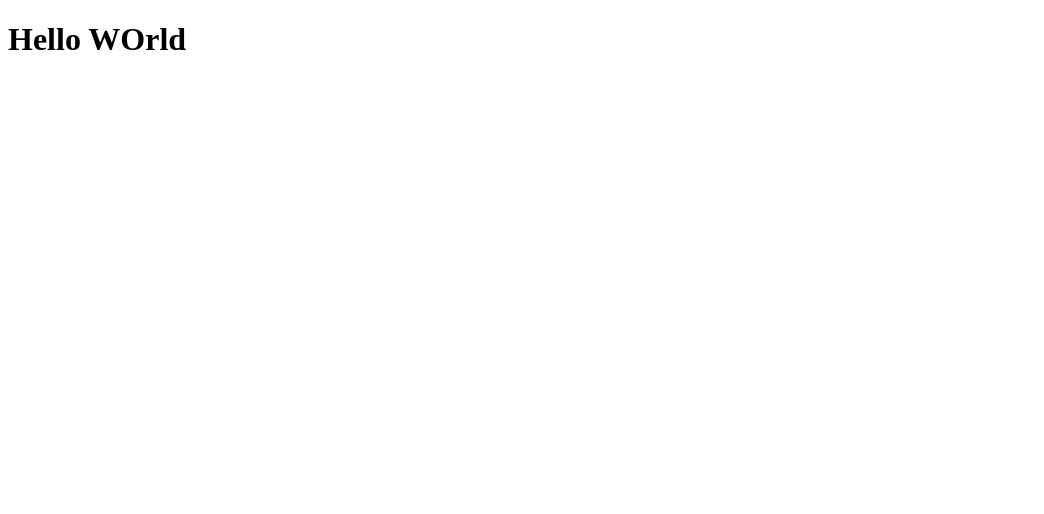
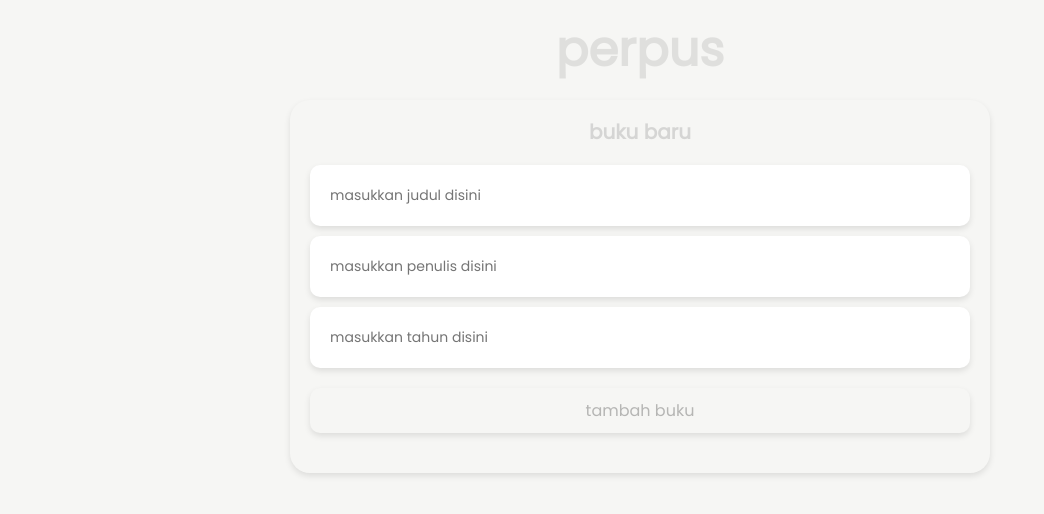
Before and after one commit to fajariadi-id/dicoding-fe-pemula, a plain HTML site: page index.html in a window 1280 px wide. Shown: the whole page, without its empty margins (0-1044 px from the left). Drawn offline with Linux system fonts and the light colour scheme.

Commit message:
add: design form add book

```diff
--- a/index.html
+++ b/index.html
@@ -4,9 +4,48 @@
     <meta charset="UTF-8" />
     <meta http-equiv="X-UA-Compatible" content="IE=edge" />
     <meta name="viewport" content="width=device-width, initial-scale=1.0" />
-    <title>Document</title>
+    <title>perpus</title>
+
+    <!-- CSS -->
+    <link rel="stylesheet" href="./styles.css" />
   </head>
   <body>
-    <h1>Hello WOrld</h1>
+    <nav class="navbar">
+      <h1>perpus</h1>
+    </nav>
+
+    <main class="container">
+      <section class="add-book">
+        <h2>buku baru</h2>
+
+        <form id="form">
+          <input
+            type="text"
+            class="input"
+            placeholder="masukkan judul disini"
+            autocomplete="off"
+          />
+          <input
+            type="text"
+            class="input"
+            placeholder="masukkan penulis disini"
+            autocomplete="off"
+          />
+          <input
+            type="text"
+            class="input"
+            placeholder="masukkan tahun disini"
+            autocomplete="off"
+          />
+
+          <!-- <ul class="todos" id="todos"></ul> -->
+        </form>
+
+        <button class="btn btn-submit">tambah buku</button>
+      </section>
+    </main>
+
+    <!-- javascript -->
+    <script src="./script.js"></script>
   </body>
 </html>
--- a/styles.css
+++ b/styles.css
@@ -0,0 +1,164 @@
+/* *======= Google Fonts =======* */
+@import url("https://fonts.googleapis.com/css2?family=Poppins:wght@200;400&display=swap&family=Roboto:wght@200;400&display=swap");
+
+/* *======= VARIABEL =======* */
+:root {
+  --ff-primary: "Poppins", sans-serif;
+  --ff-secondary: "Roboto", sans-serif;
+  --fw-reg: 400;
+  --fw-bold: 700;
+
+  --clr-white: #f6f6f4;
+  --clr-black: #222222;
+  --clr-black-hover: #222222cc;
+
+  --radius: 0.5rem;
+  --transition: all 0.3s ease;
+  --transition-cb: 0.5s cubic-bezier(0.68, -0.55, 0.265, 1.55);
+  --shadow-light: 0 3px 6px rgba(0, 0, 0, 0.3);
+}
+
+/* *======= GLOBAL STYLE =======* */
+*,
+::after,
+::before {
+  margin: 0;
+  padding: 0;
+  box-sizing: border-box;
+}
+
+html {
+  scroll-behavior: smooth;
+}
+
+body {
+  font-family: var(--ff-primary);
+  background-color: var(--clr-white);
+  color: var(--clr-black);
+  line-height: 1.5;
+  font-size: 0.875rem;
+}
+
+ul {
+  list-style: none;
+}
+
+a {
+  text-decoration: none;
+}
+
+img {
+  display: block;
+  width: 100%;
+}
+
+h1,
+h2,
+h3,
+h4 {
+  line-height: 1.25;
+}
+
+h1 {
+  font-size: 3rem;
+}
+h2 {
+  font-size: 2rem;
+}
+h3 {
+  font-size: 1.25rem;
+}
+h4 {
+  font-size: 0.875rem;
+}
+
+p {
+  margin-bottom: 1.25rem;
+}
+
+/* ==== styles ==== */
+.navbar {
+  /* background-color: red; */
+  background-color: var(--clr-white);
+  padding-bottom: 10px;
+  padding-top: 20px;
+  /* box-shadow: 0 3px 6px rgba(0, 0, 0, 0.05); */
+  position: fixed;
+  top: 0;
+  left: 0;
+  right: 0;
+  z-index: 999;
+}
+
+.navbar h1 {
+  text-align: center;
+
+  opacity: 0.1;
+}
+
+.container {
+  max-width: 700px;
+  margin: 0 auto;
+  margin-top: 100px;
+}
+
+.add-book {
+  border-radius: 20px;
+  padding: 20px;
+  box-shadow: 0 3px 6px rgba(0, 0, 0, 0.1);
+}
+
+.add-book h2 {
+  font-size: 1.25rem;
+  text-align: center;
+  opacity: 0.15;
+  margin-bottom: 10px;
+}
+
+.add-book .input {
+  width: 100%;
+  padding: 20px;
+  font-family: inherit;
+  font-size: 14px;
+  border: none;
+  border-radius: 10px;
+  box-shadow: 0 3px 6px rgba(0, 0, 0, 0.1);
+  margin-top: 10px;
+  transition: all 0.5s ease;
+}
+
+.add-book .input:focus {
+  outline: none;
+  box-shadow: 0 3px 6px rgba(255, 78, 167, 0.3);
+}
+
+.btn {
+  cursor: pointer;
+  font-family: inherit;
+  font-size: 12px;
+  background-color: red;
+  color: white;
+  border: none;
+  border-radius: 5px;
+  padding: 10px 20px;
+  transition: all 0.3s ease;
+}
+
+.btn.btn-submit {
+  width: 100%;
+  margin: 20px 0;
+  border-radius: 10px;
+  font-size: 16px;
+  background-color: var(--clr-white);
+  color: rgba(34, 34, 34, 0.3);
+  box-shadow: 0 3px 6px rgba(0, 0, 0, 0.1);
+}
+
+.btn.btn-submit:hover {
+  box-shadow: 0 3px 6px rgba(96, 78, 255, 0.3);
+}
+
+.btn.btn-submit:active {
+  transform: translateY(2px);
+  box-shadow: 0 3px 6px rgba(0, 0, 0, 0.1);
+}
```
